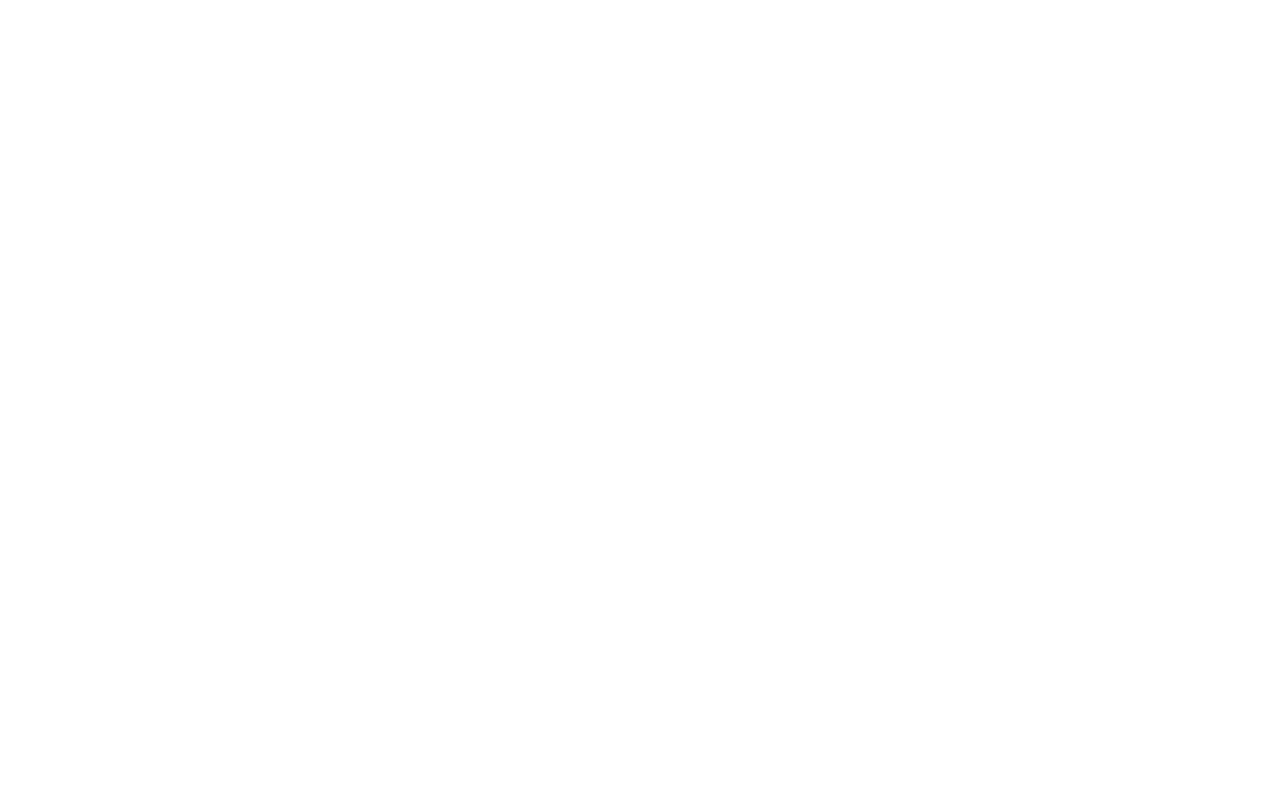
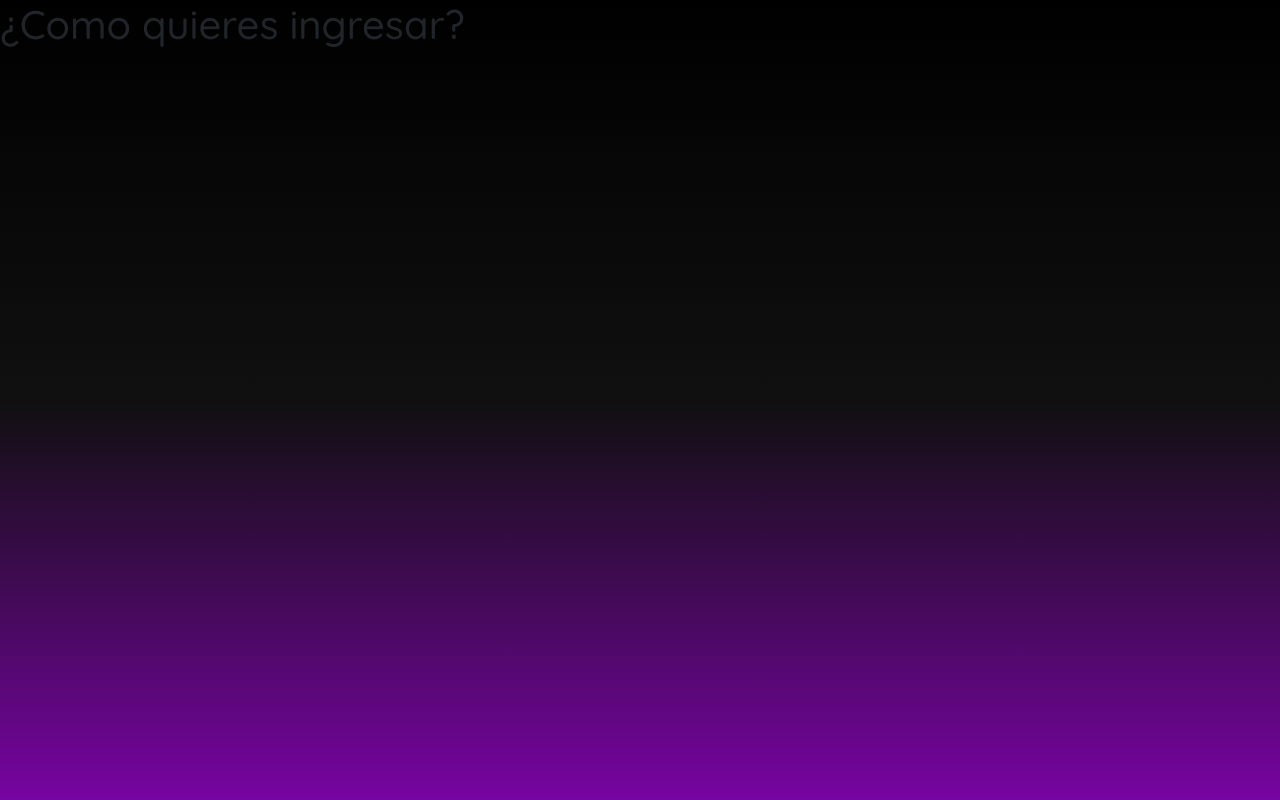
Before and after one commit to santimontironi/GarSonic-App, a React (Vite) app in the folder frontend/: page /comenzar in a window 1280 px wide. Built offline with nearby package versions, Linux system fonts and the light colour scheme; a web font is replaced by a local one.

Commit message:
componente LoginOption creado

```diff
--- a/frontend/src/components/LoginOption.jsx
+++ b/frontend/src/components/LoginOption.jsx
@@ -1,6 +1,16 @@
-const LoginOption = () => {
+const LoginOption = ({imagen,rol,acciones}) => {
   return (
-    <div>LoginOption</div>
+    <div className="loginOption">
+        <img src={imagen} alt="icono-RolDeUsuario"/>
+        <div className="loginOption-content">
+            <span>{rol}</span>
+            <ul>
+                {acciones.map((index,accion) => (
+                    <li key={index}>{accion}</li>
+                ))}
+            </ul>
+        </div>
+    </div>
   )
 }
 
--- a/frontend/src/pages/StartPage.jsx
+++ b/frontend/src/pages/StartPage.jsx
@@ -1,7 +1,14 @@
+import LoginOption from "../components/LoginOption"
+
 const StartPage = () => {
   return (
     <main className="comenzar-container">
+      <h1>¿Como quieres ingresar?</h1>
+      <div className="opcionesIngreso">
+        <a href="/loginUsuario">
 
+        </a>
+      </div>
     </main>
   )
 }
--- a/frontend/src/static/css/stylesPages.css
+++ b/frontend/src/static/css/stylesPages.css
@@ -89,6 +89,15 @@
     opacity: 85%;
 }
 
+.comenzar-container{
+    width: 100%;
+    height: 100vh;
+    background: linear-gradient(#000,#101010,#7704a1);
+}
+
+.opcionesIngreso a{
+    text-decoration: none;
+}
 
 @media (max-width:800px) {
     #navIndex{
@@ -108,7 +117,7 @@
         align-items: flex-start;
         flex-direction: column;
     }
-    .index{
+    .index-container{
         width: 100vw;
         height: 100vh;
     }
```
